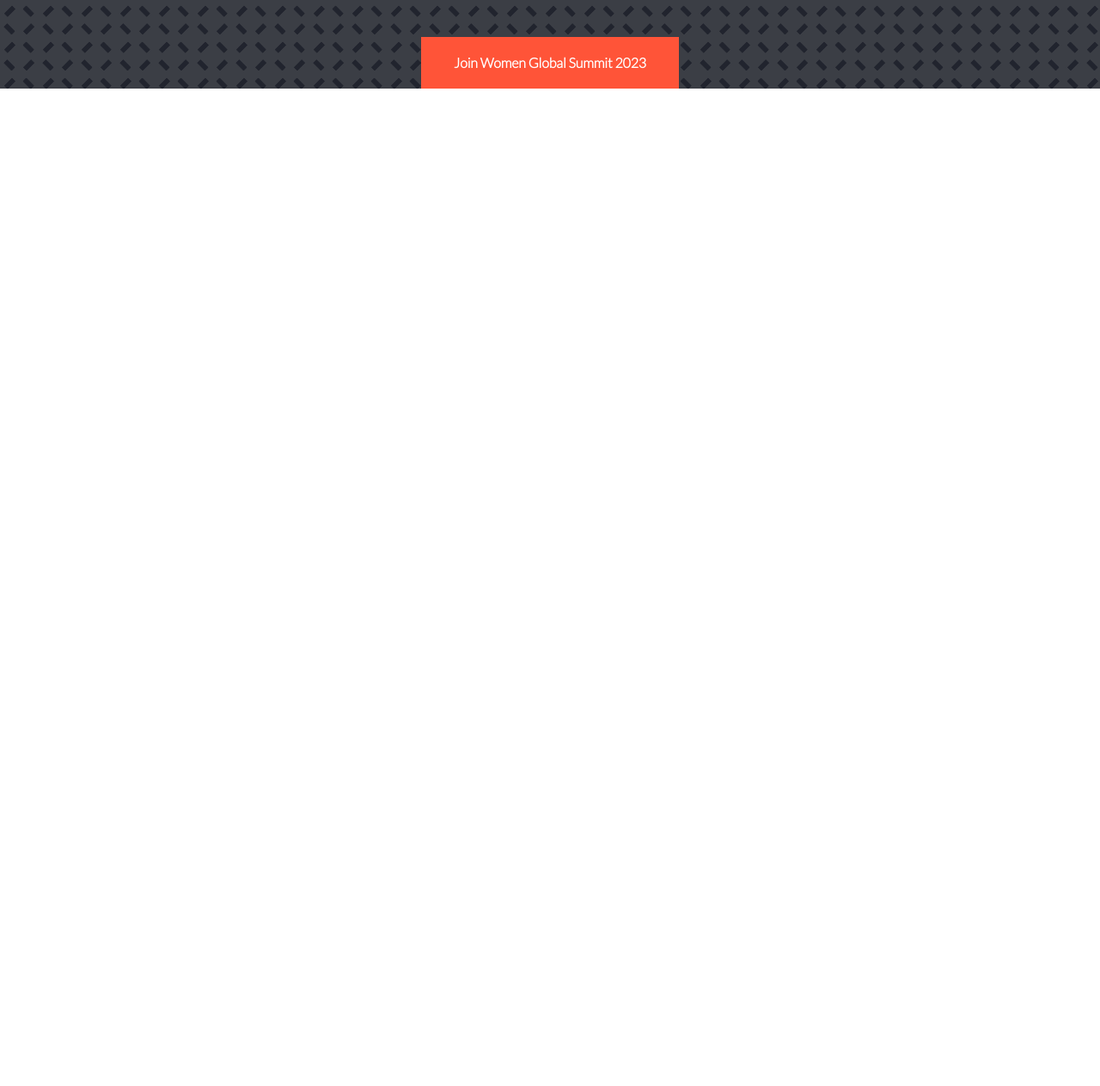
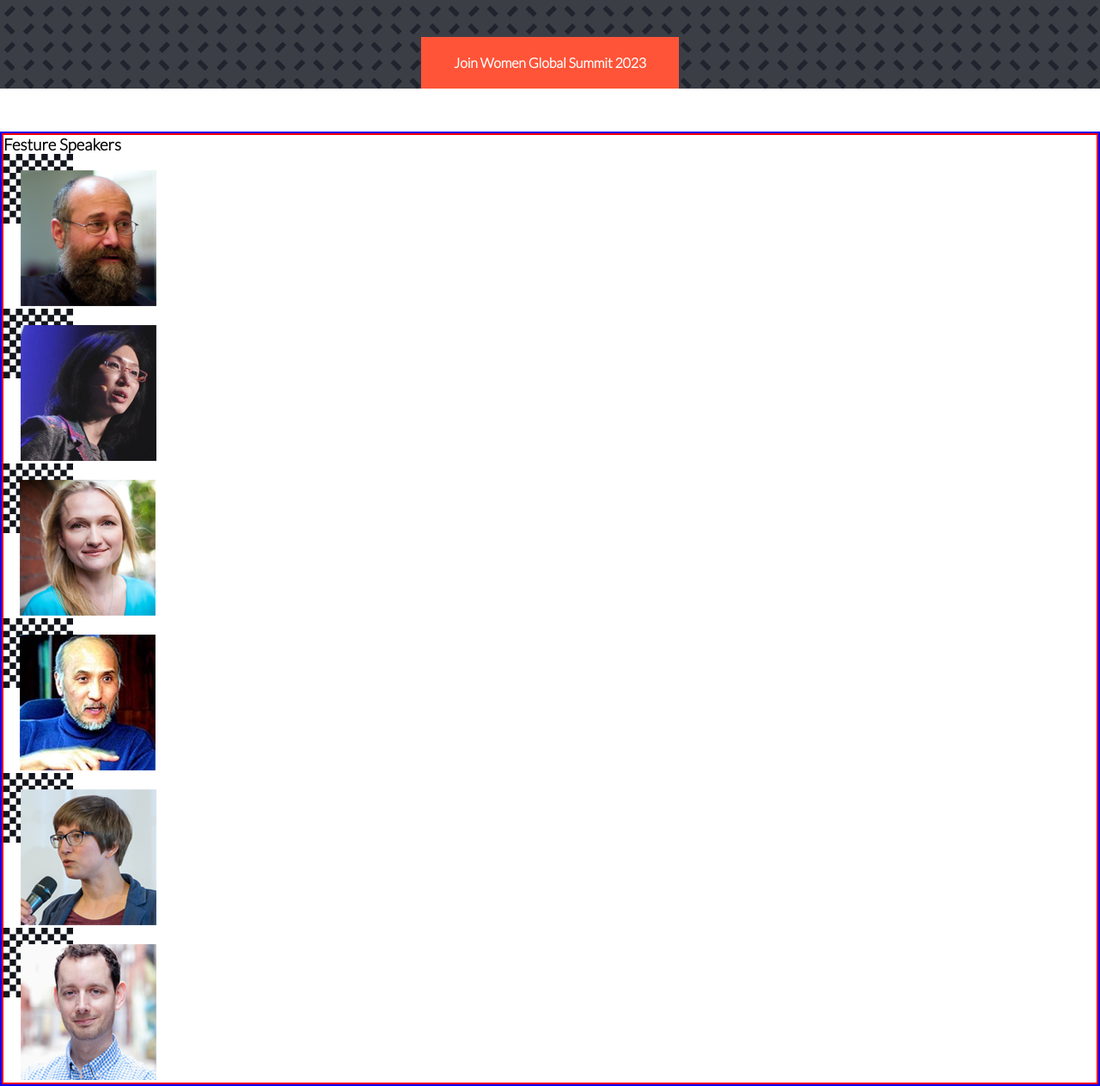
Before and after one commit to enocol/capstone-project, a plain HTML site: page index.html in a window 1280 px wide. Shown: the part 872-2135 px from the top of the page at 86% size. Before the commit the page ends 975 px from the top, so only its background shows below. Drawn offline with Linux system fonts and the light colour scheme.

Commit message:
Add additional javescript files

```diff
--- /dev/null
+++ b/html.js
@@ -0,0 +1,79 @@
+const section3 = document.querySelector(".section3");
+const section3container = document.createElement("div");
+section3.append(section3container);
+section3container.className = "section3container";
+const h3 = document.createElement("h3");
+h3.className = "h3";
+const div = document.createElement("div");
+
+div.className = "speakers";
+section3container.append(h3);
+section3container.append(div);
+
+const div1 = document.createElement("div");
+const div2 = document.createElement("div");
+const div3 = document.createElement("div");
+const div4 = document.createElement("div");
+const div5 = document.createElement("div");
+const div6 = document.createElement("div");
+
+const speakerdiv1 = document.createElement("div");
+const speakerdiv2 = document.createElement("div");
+const speakerdiv3 = document.createElement("div");
+const speakerdiv4 = document.createElement("div");
+const speakerdiv5 = document.createElement("div");
+const speakerdiv6 = document.createElement("div");
+
+const speakers = document.querySelector(".speakers");
+
+speakers.append(div1, div2, div3, div4, div5, div6);
+div1.className = "speaker speaker1";
+div2.className = "speaker speaker2";
+div3.className = "speaker speaker3";
+div4.className = "speaker speaker4";
+div5.className = "speaker speaker5";
+div6.className = "speaker speaker6";
+
+const item1 = document.querySelector(".speaker1");
+const item2 = document.querySelector(".speaker2");
+const item3 = document.querySelector(".speaker3");
+const item4 = document.querySelector(".speaker4");
+const item5 = document.querySelector(".speaker5");
+const item6 = document.querySelector(".speaker6");
+
+const spdiv1 = document.createElement("div");
+const spdiv2 = document.createElement("div");
+const spdiv3 = document.createElement("div");
+const spdiv4 = document.createElement("div");
+const spdiv5 = document.createElement("div");
+const spdiv6 = document.createElement("div");
+
+const sp1 = document.createElement("div");
+const sp2 = document.createElement("div");
+const sp3 = document.createElement("div");
+const sp4 = document.createElement("div");
+const sp5 = document.createElement("div");
+const sp6 = document.createElement("div");
+
+sp1.className = "content content1";
+sp2.className = "content content2";
+sp3.className = "content content3";
+sp4.className = "content content4";
+sp5.className = "content content5";
+sp6.className = "content content6";
+
+spdiv1.className = "image image1";
+spdiv2.className = "image image2";
+spdiv3.className = "image image3";
+spdiv4.className = "image image4";
+spdiv5.className = "image image5";
+spdiv6.className = "image image6";
+
+item1.append(spdiv1, sp1);
+item2.append(spdiv2, sp2);
+item3.append(spdiv3, sp3);
+item4.append(spdiv4, sp4);
+item5.append(spdiv5, sp5);
+item6.append(spdiv6, sp6);
+
+const speaker1 = document.querySelector(".speaker1");
--- a/index.html
+++ b/index.html
@@ -17,6 +17,8 @@
       crossorigin="anonymous"
       referrerpolicy="no-referrer"
     />
+    <script src="html.js" defer></script>
+    <script src="speakers.js" defer></script>
     <title>Capstone by Enoh</title>
   </head>
   <body>
--- a/index.js
+++ b/index.js
@@ -9,72 +9,3 @@
 closebutton.addEventListener("click", () => {
   mobilemenu.classList.remove("visible-menu");
 });
-
-const section3 = document.querySelector(".section3");
-const section3container = document.createElement("div");
-section3.append(section3container);
-section3container.className = "section3container";
-const h3 = document.createElement("h3");
-const div = document.createElement("div");
-const h4 = document.createElement("h4");
-const span = document.createElement("span");
-const p = document.createElement("p");
-div.className = "speakers";
-section3container.append(h3);
-section3container.append(div);
-const speakers = document.querySelector(".speakers");
-const div1 = document.createElement("div");
-const div2 = document.createElement("div");
-const div3 = document.createElement("div");
-const div4 = document.createElement("div");
-const div5 = document.createElement("div");
-const div6 = document.createElement("div");
-const speakerdiv1 = document.createElement("div");
-const speakerdiv2 = document.createElement("div");
-const speakerdiv3 = document.createElement("div");
-const speakerdiv4 = document.createElement("div");
-const speakerdiv5 = document.createElement("div");
-const speakerdiv6 = document.createElement("div");
-div1.className = "speaker speaker1";
-div2.className = "speaker speaker2";
-div3.className = "speaker speaker3";
-div4.className = "speaker speaker3";
-div5.className = "speaker speaker5";
-div6.className = "speaker speaker6";
-
-speakers.append(div1, div2, div3, div4, div5, div6);
-const divs = document.querySelectorAll(".speaker");
-
-for (let i = 0; i < divs.length; i += 1) {
-  divs[i].className = `speaker-item speaker${i}`;
-}
-
-const item1 = document.querySelector(".speaker1");
-const item2 = document.querySelector(".speaker2");
-const item3 = document.querySelector(".speaker3");
-const item4 = document.querySelector(".speaker4");
-const item5 = document.querySelector(".speaker5");
-console.log(item5);
-
-const spdiv1 = document.createElement("div");
-const spdiv2 = document.createElement("div");
-const spdiv3 = document.createElement("div");
-const spdiv4 = document.createElement("div");
-const spdiv5 = document.createElement("div");
-
-item1.append(spdiv1);
-item2.append(spdiv2);
-item3.append(spdiv3);
-item4.append(spdiv4);
-item5.append(spdiv5);
-
-const speaker1 = document.querySelector(".speaker1");
-
-const obj = [
-  {
-    speaker1: "./images/speakers/speaker_01.png",
-  },
-  {
-    speaker2: "./images/speakers/speaker_02.png",
-  },
-];
--- /dev/null
+++ b/speakers.js
@@ -0,0 +1,112 @@
+const obj = {
+  heading: "Festure Speakers",
+  speakers: [
+    {
+      img: "./images/speakers/speaker_01.png",
+      name: "Yochai Benkler",
+      title:
+        "Berkman Professor of Entrepreneurial Legal Studies at Harvard Law School",
+      role: "Benkler studies commons-based peer production, and published his seminal book, The Wealth of Networks in 2006",
+    },
+    {
+      img: "./images/speakers/speaker_02.png",
+      name: "SohYeong Noh",
+      title: "Director of Art Centre Nabi and a board member of CC Korea",
+      role: "As the main venue for new media art production in Korea, Nabi promotes cross-disciplinary collaboration and understanding among science technology, humanities, and the arts.",
+    },
+    {
+      img: "./images/speakers/speaker_03.png",
+      name: "Lila tretikov",
+      title: "Executive Director of the Wikimedia Foundation",
+      role: "Lila Tretikov is the Executive of the Wikimedia Foundation, the nonprofit organization that operates Wikipedia. Wikipedia is freely available in 290 languag-es and used by nearly half a billion people around the world every month.",
+    },
+    {
+      img: "./images/speakers/speaker_04.png",
+      name: "Kilnam Chon",
+      title: "",
+      role: "Kilnam Chon helped bring the internet to Asia and is an outspoken advocate for the open web and digital com-mons. In 2012. he was inducted into the inaugural class of the Internet Society’s (ISOC) Internet Hall of Fame",
+    },
+    {
+      img: "./images/speakers/speaker_05.png",
+      name: "Julia Leda",
+      title: "President of Young Pirates of Europe",
+      role: "European ingetration, political democracy and participation of youth through online as her major condern, Reda’s report outlining potential changes to EU copyright law was approved by the Parliament in July",
+    },
+    {
+      img: "./images/speakers/speaker_06.png",
+      name: "Ryan Merkley",
+      title: "CEO of Creativve Commons, ex COO of the Mozilla Foundation",
+      role: "Ryan had been leading open-source projects at the Mozilla Foundation such as the open-source move-ment",
+    },
+  ],
+};
+const h41 = document.createElement("h4");
+const span1 = document.createElement("span");
+const p1 = document.createElement("p");
+
+const h42 = document.createElement("h4");
+const span2 = document.createElement("span");
+const p2 = document.createElement("p");
+
+const h43 = document.createElement("h4");
+const span3 = document.createElement("span");
+const p3 = document.createElement("p");
+
+const h44 = document.createElement("h4");
+const span4 = document.createElement("span");
+const p4 = document.createElement("p");
+
+const h45 = document.createElement("h4");
+const span5 = document.createElement("span");
+const p5 = document.createElement("p");
+
+const h46 = document.createElement("h4");
+const span6 = document.createElement("span");
+const p6 = document.createElement("p");
+
+const heading = document.querySelector(".h3");
+heading.innerText = obj.heading;
+
+const img1 = document.querySelector(".image1");
+img1.innerHTML = `<img src="" alt="" class="picture1">`;
+const picture1 = document.querySelector(".picture1");
+picture1.src = obj.speakers[0].img;
+
+const img2 = document.querySelector(".image2");
+img2.innerHTML = `<img src="" alt="" class="picture2">`;
+const picture2 = document.querySelector(".picture2");
+picture2.src = obj.speakers[1].img;
+
+const img3 = document.querySelector(".image3");
+img3.innerHTML = `<img src="" alt="" class="picture3">`;
+const picture3 = document.querySelector(".picture3");
+picture3.src = obj.speakers[2].img;
+
+const img4 = document.querySelector(".image4");
+img4.innerHTML = `<img src="" alt="" class="picture4">`;
+const picture4 = document.querySelector(".picture4");
+picture4.src = obj.speakers[3].img;
+
+const img5 = document.querySelector(".image5");
+img5.innerHTML = `<img src="" alt="" class="picture5">`;
+const picture5 = document.querySelector(".picture5");
+picture5.src = obj.speakers[4].img;
+
+const img6 = document.querySelector(".image6");
+img6.innerHTML = `<img src="" alt="" class="picture6">`;
+const picture6 = document.querySelector(".picture6");
+console.log("picture6", picture6);
+picture6.src = obj.speakers[5].img;
+
+const content1 = document.querySelector(".content1");
+const content2 = document.querySelector(".content2");
+const content3 = document.querySelector(".content3");
+const content4 = document.querySelector(".content4");
+const content5 = document.querySelector(".content5");
+const content6 = document.querySelector(".content6");
+content1.append(h41, span1, p1);
+content2.append(h42, span2, p2);
+content3.append(h43, span3, p2);
+content4.append(h44, span4, p4);
+content5.append(h45, span5, p5);
+content6.append(h46, span6, p6);
--- a/styles.css
+++ b/styles.css
@@ -204,6 +204,16 @@
   width: 300px;
 }
 
+.section3 {
+  border: 2px solid blue;
+  margin-top: 50px;
+}
+
+.section3container {
+  border: 2px solid red;
+  width: 100%;
+}
+
 @media screen and (min-width: 768px) {
   .banner .banner-list {
     display: flex;
```
